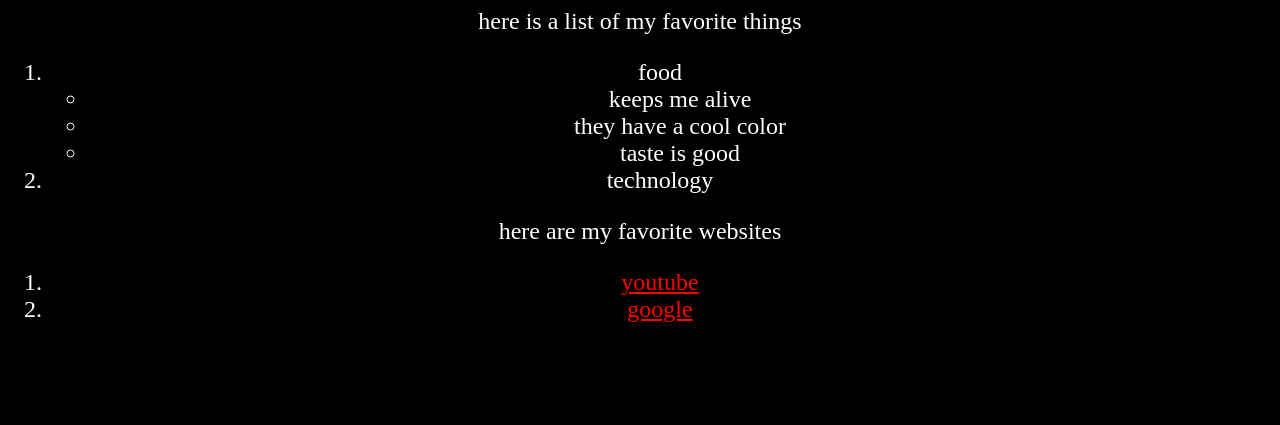
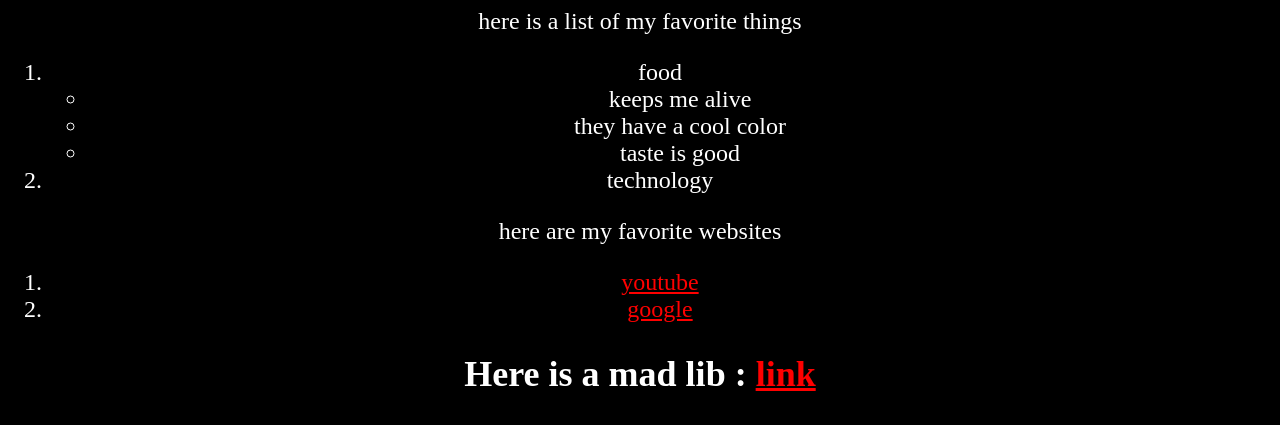
Before and after one commit to Ronan-Rivera/fiona, a plain HTML site: page index.html in a window 1280 px wide. Shown: the part 742-1167 px from the top of the page. Before the commit the page ends 1089 px from the top, so only its background shows below. Drawn offline with Linux system fonts and the light colour scheme.

Commit message:
Update index.html

```diff
--- a/index.html
+++ b/index.html
@@ -18,7 +18,7 @@
 <li>technology</li></ol>
   <p> here are my favorite websites</p>
   <ol> <li> <a href="https://www.youtube.com/">  youtube </a> </li>   <li> <a href="https://www.google.com/"> google</a> </li> </ol>
-
+<h2>Here is a mad lib : <a href="variables.html">link</a></h2>
 </body>
 
 </html>
```
